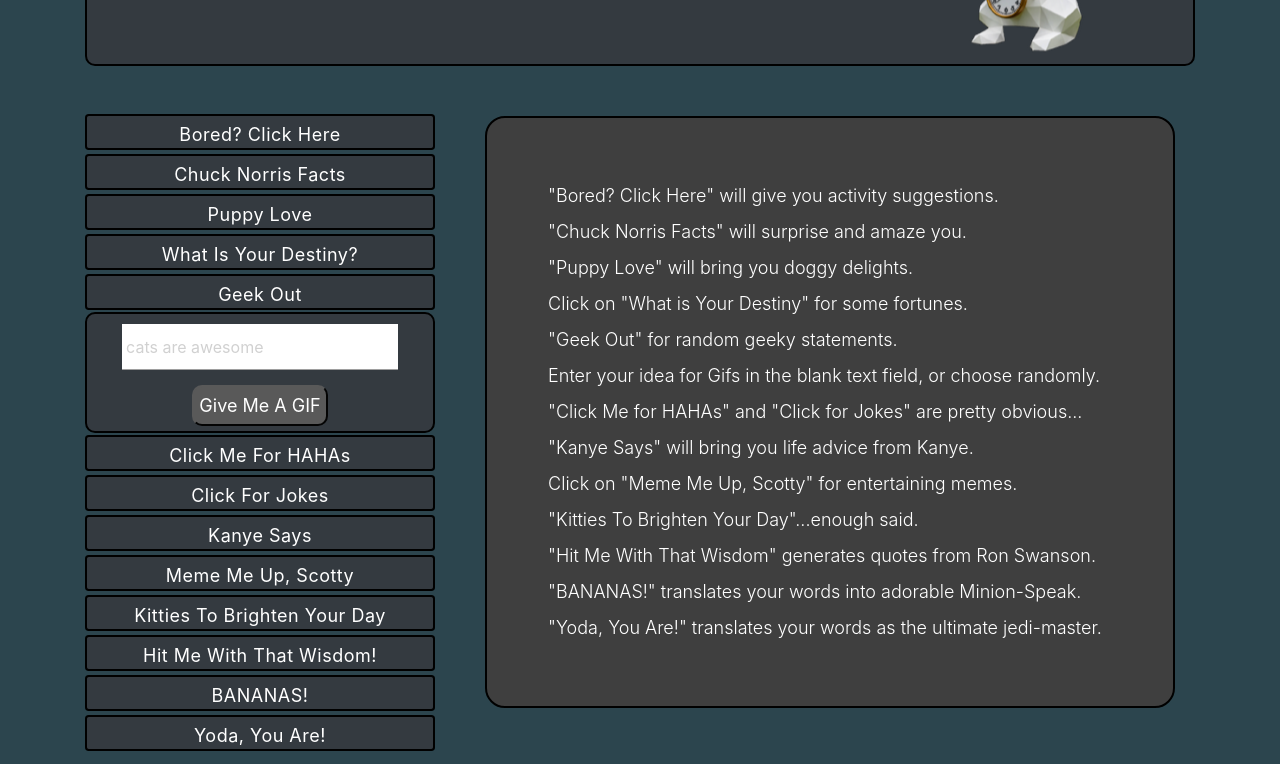
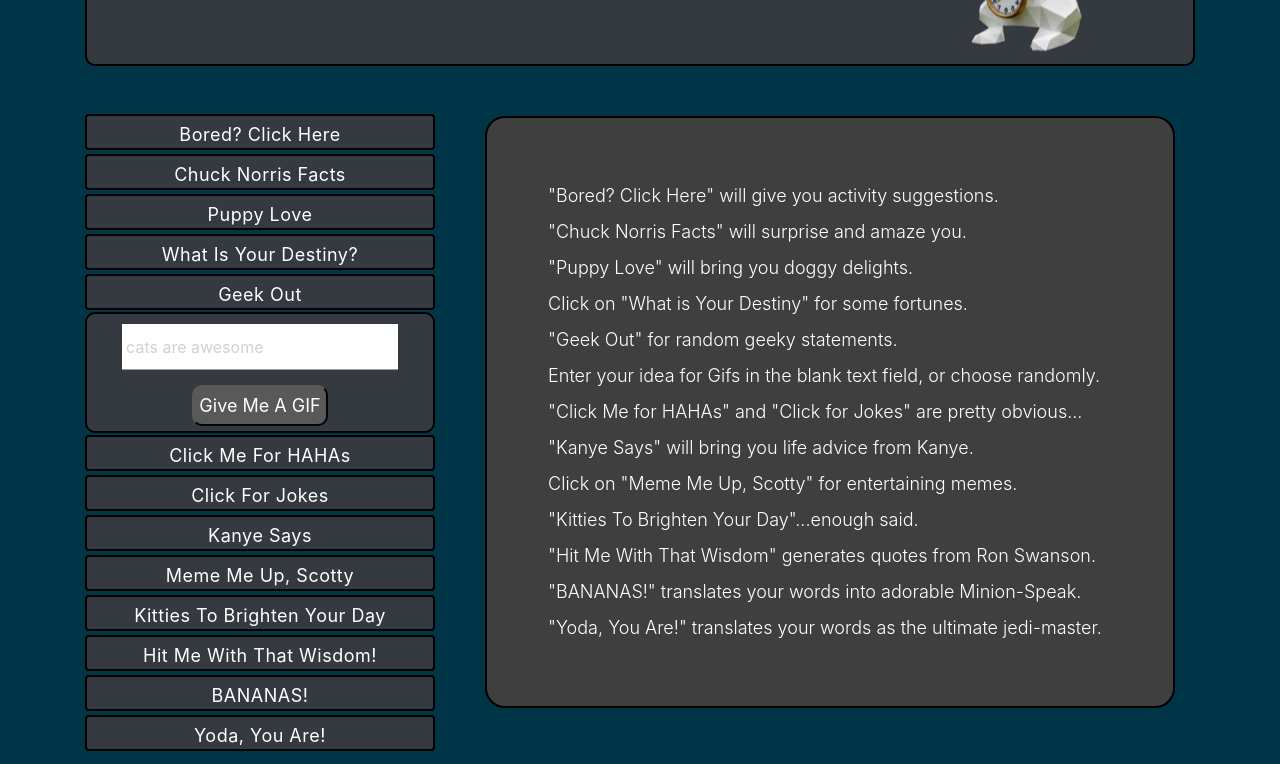
Before and after one commit to thejihongjin/8-Project-1, a plain HTML site: page index.html in a window 1280 px wide. Shown: the part 172-936 px from the top of the page. Drawn offline with nearby package versions, Linux system fonts and the light colour scheme; no server answers.

```diff
--- a/assets/css/style.css
+++ b/assets/css/style.css
@@ -1,5 +1,5 @@
 body {
-    background: rgb(44, 69, 78) no-repeat fixed center;
+    background: rgb(0, 52, 71) no-repeat fixed center;
 
   }
 
```
